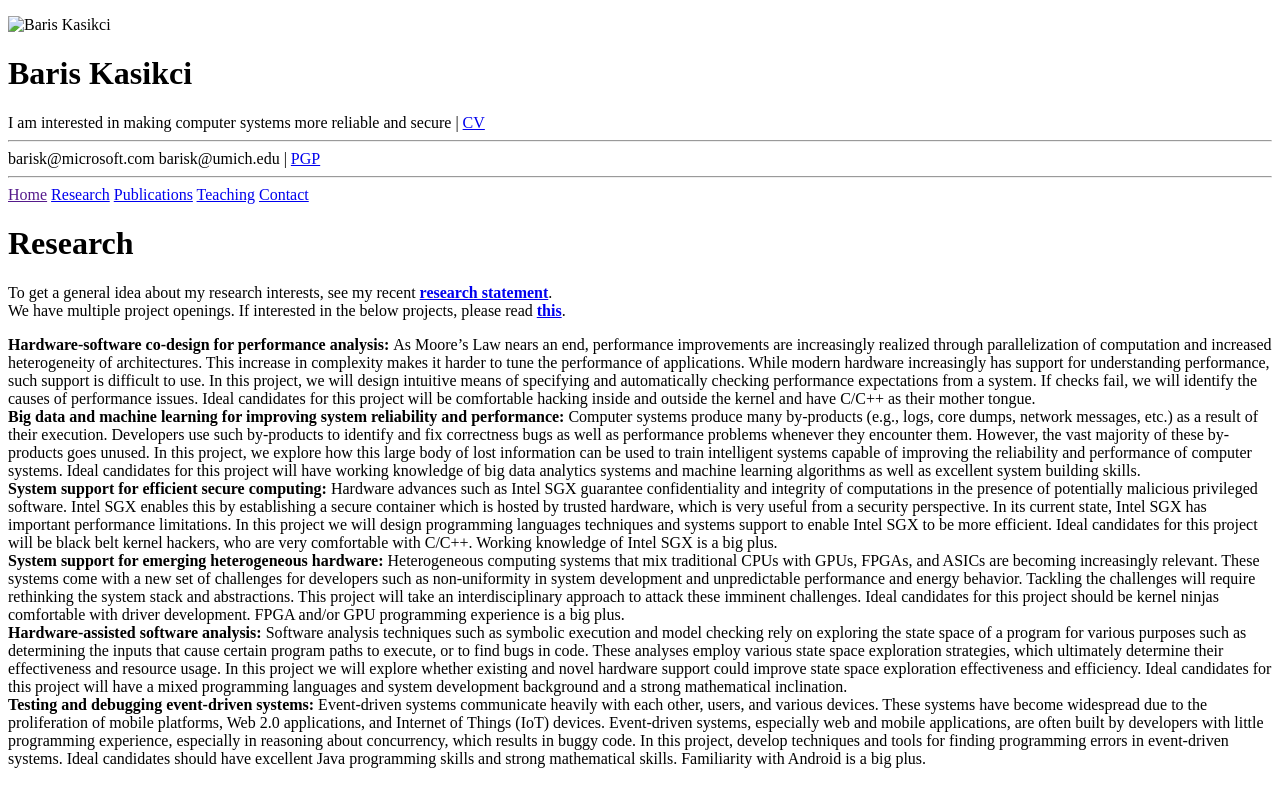
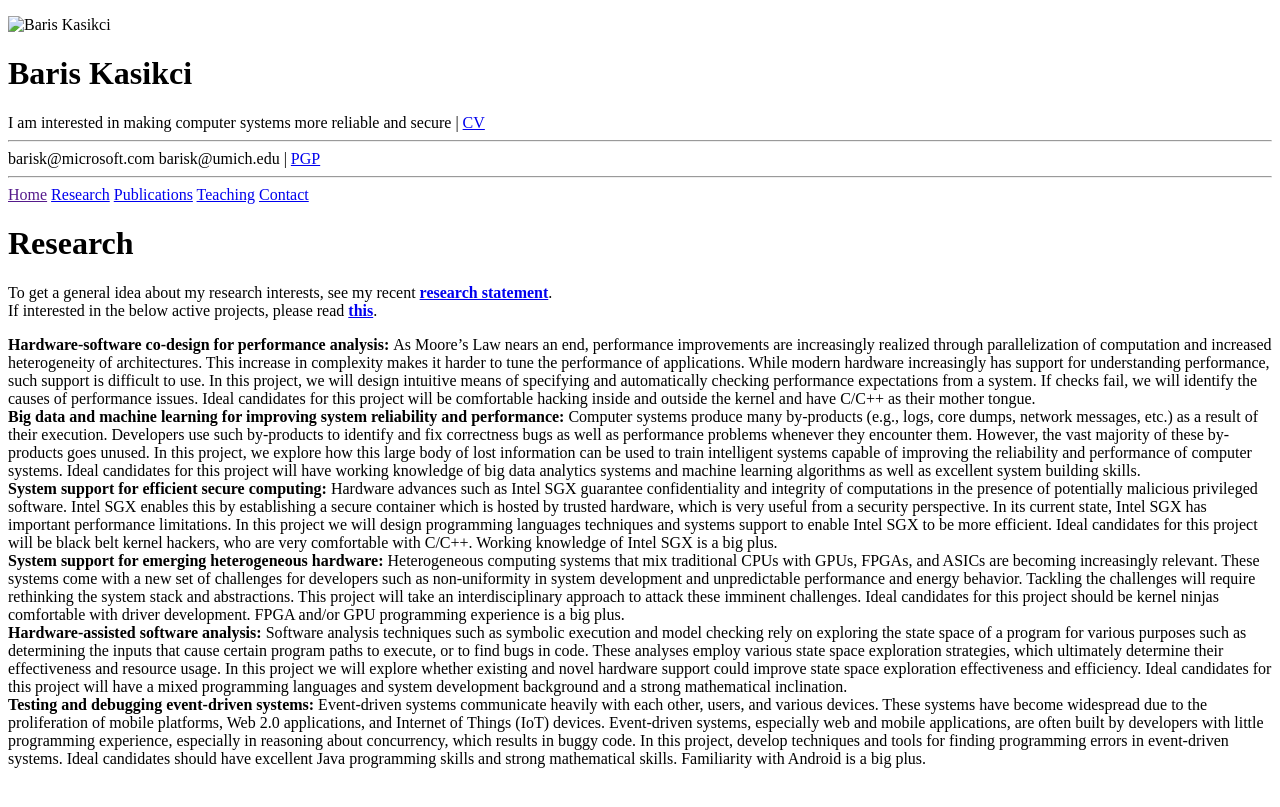
Before and after one commit to kasikci/kasikci.github.io, a Jekyll site: the page built from research.md, in a window 1280 px wide. Shown: the top 807 px of the page. Built offline with Jekyll 4.4.1, drawn with Linux system fonts in a browser that asks for light colours.

Commit message:
better redirection

```diff
--- a/research.md
+++ b/research.md
@@ -6,7 +6,7 @@ title: Research
 <p class="message">
 To get a general idea about my research interests, see my recent <a href="{{ site.baseurl }}public/research-statement.pdf"><b>research statement</b></a>.<br>
 
-We have multiple project openings. If interested in the below projects, please read <a href="{{ site.baseurl }}work-with-me"><b>this</b></a>.
+If interested in the below active projects, please read <a href="{{ site.baseurl }}work-with-me"><b>this</b></a>.
 
 </p>
 
```
Also changed, not shown: _posts/2015-08-10-.md (+1 -1 lines), 4 other files.
